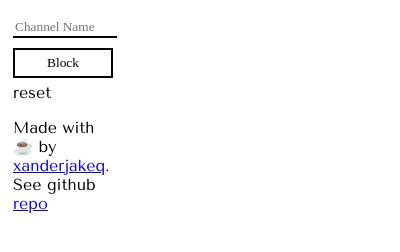
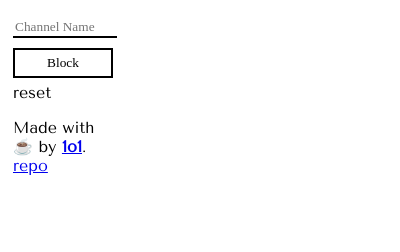
Before and after one commit to l0l-studio/youtube_channel_blocker, a browser extension: page src/popup.html in a window 400 px wide. Drawn offline with nearby package versions, Linux system fonts and the light colour scheme; a web font is replaced by a local one.

Commit message:
fix: change creator

```diff
--- a/src/popup.html
+++ b/src/popup.html
@@ -3,7 +3,7 @@
 <head>
 	<meta charset="UTF-8">
 	<meta http-equiv="X-UA-Compatible" content="ie=edge">
-	<title>Feature Remover</title>
+	<title>Channel Blocker</title>
 	<link href="https://fonts.googleapis.com/css?family=Tenor+Sans&display=swap" rel="stylesheet">
 	<link href="https://fonts.googleapis.com/css?family=Trirong&display=swap" rel="stylesheet">
 
@@ -64,8 +64,9 @@
 	<a id="reset">reset</a>
 
 	<p>
-		Made with ☕ by <a href="https://github.com/xanderjakeq" target="_blank">xanderjakeq</a>.<br/>
-		See github <a href="https://github.com/xanderjakeq/youtube_channel_blocker" target="_blank">repo</a>
+		Made with ☕ by <a href="https://github.com/thelostcreatives"
+                           target="_blank"><b>1o1</b></a>.
+		<a href="https://github.com/thelostcreatives/youtube_channel_blocker" target="_blank">repo</a>
 	</p>
 	<script src="popup.js"></script>
 </body>
```
